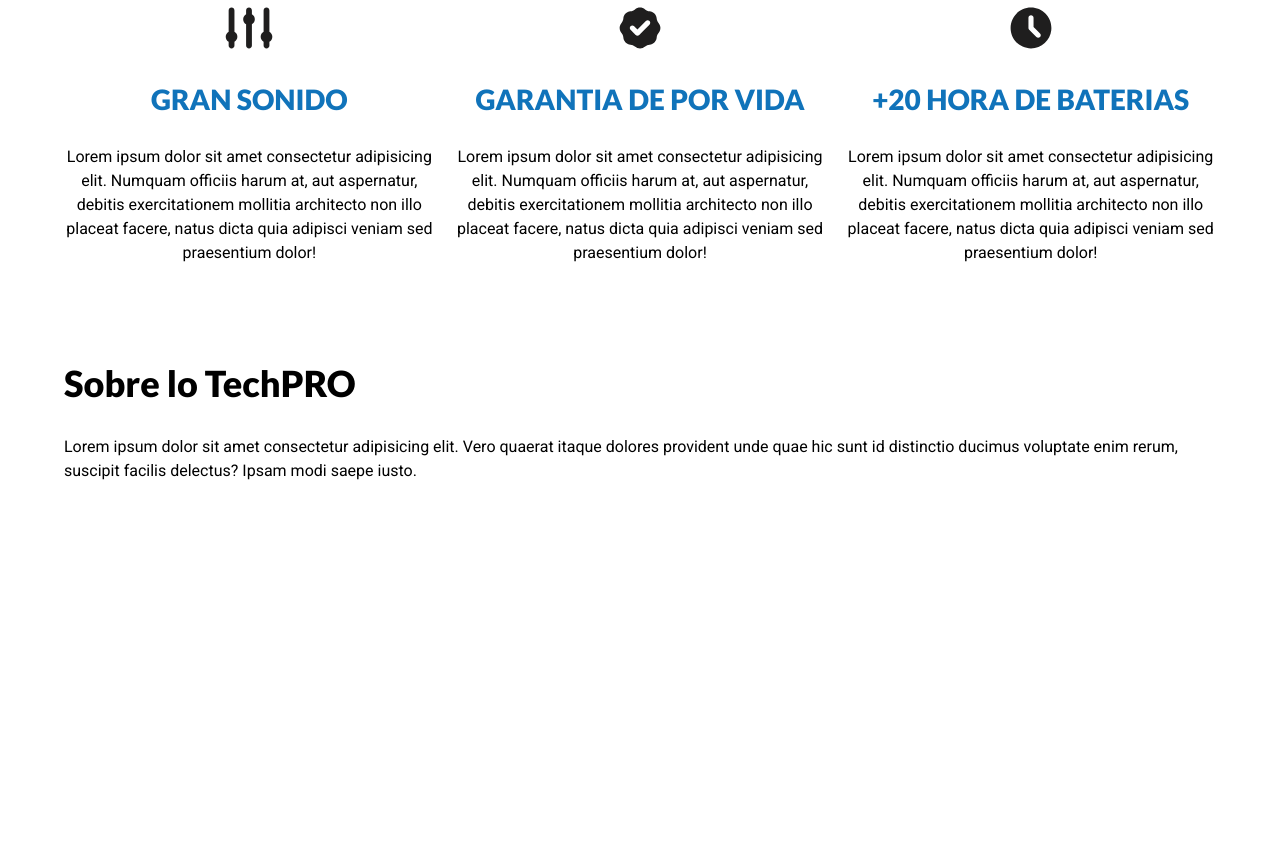
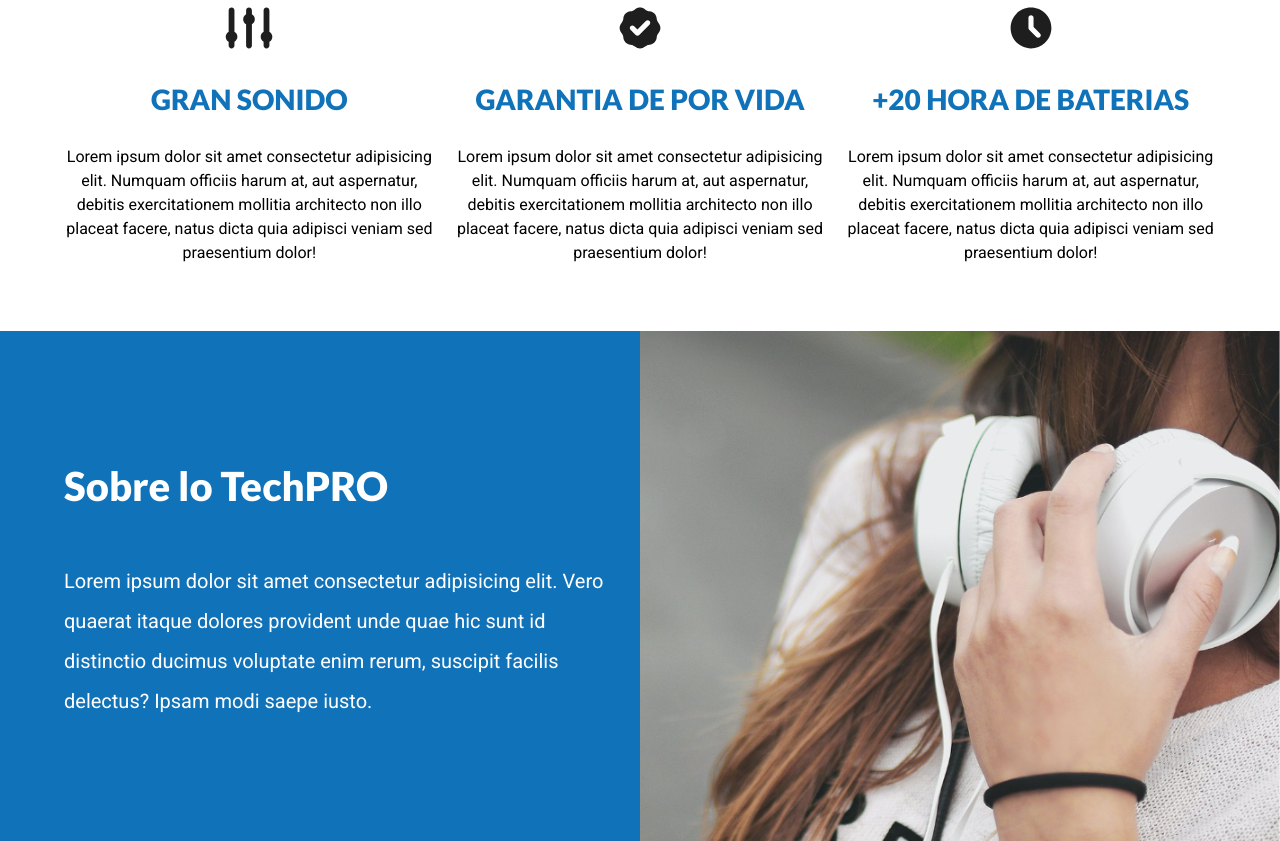
Before and after one commit to Benjamin70/TechPRo-HeadPhones, a plain HTML site: page index.html in a window 1280 px wide. Shown: the part 732-1573 px from the top of the page. Before the commit the page ends 1231 px from the top, so only its background shows below. Drawn offline with Linux system fonts and the light colour scheme.

Commit message:
Seccion Sobre-TechPro Finalizada

```diff
--- a/css/style.css
+++ b/css/style.css
@@ -142,3 +142,51 @@ img{
     text-transform: uppercase;
     margin-top: calc( var(--separacion) / 2);
 }
+
+/** Sobre-Tech PRO **/
+.sobre-tech{
+    background-image: linear-gradient(to bottom, transparent 50%, var(--primario) 0%), url(../img/imagen-mujer.jpg);
+    background-position: right;
+    background-repeat: repeat no-repeat;
+    background-size: 100%, 110rem;
+}
+@media (min-width: 768px) {
+    .sobre-tech{
+        background-image: linear-gradient(to left, transparent 50%, var(--primario) 0%), url(../img/imagen-mujer.jpg);
+        background-repeat: repeat no-repeat;
+    }
+}
+.sobre-tech-grid{
+    display: grid;
+    grid-template-rows: repeat(2, 40rem);
+    row-gap: var(--separacion);
+}
+@media (min-width: 768px) {
+    .sobre-tech-grid{
+        grid-template-rows: unset;
+        row-gap: unset;
+        grid-template-columns: repeat(2, 1fr);
+        column-gap: 4rem;
+        padding: calc( var(--separacion) * 2) 0;
+    }
+}
+.texto-sobre-tech{
+    grid-row: 2/3;
+    color: var(--blando);
+    display: flex;
+    flex-direction: column;
+    justify-content: space-around;
+    padding-bottom: var(--separacion);
+}
+@media (min-width: 768px ) {
+    .texto-sobre-tech{
+        padding-bottom: 0;
+    }
+}
+.texto-sobre-tech h2{
+    font-size: 4rem;
+}
+.texto-sobre-tech p{
+    font-size: 2rem;
+    line-height: 2;
+}
```
